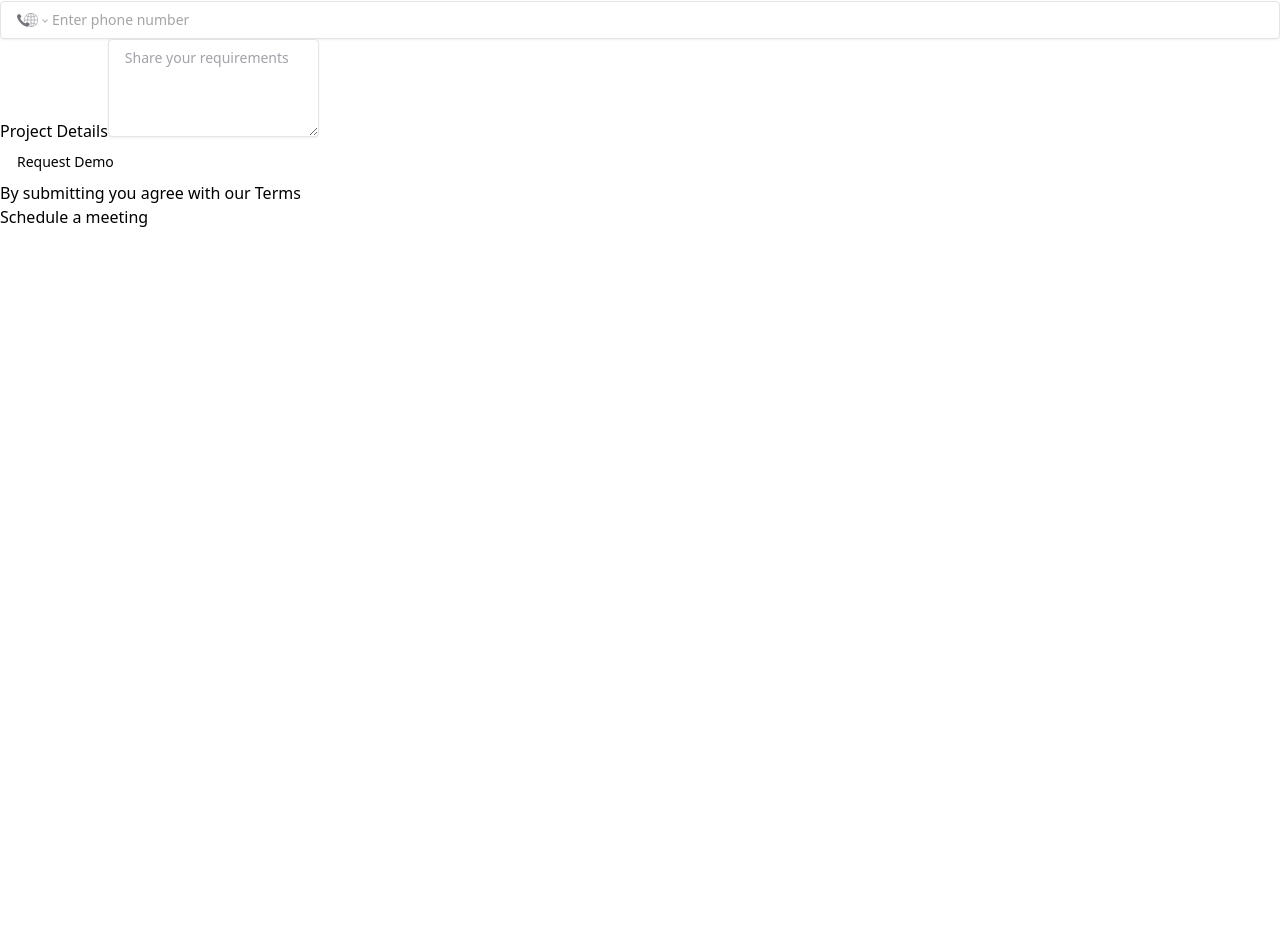
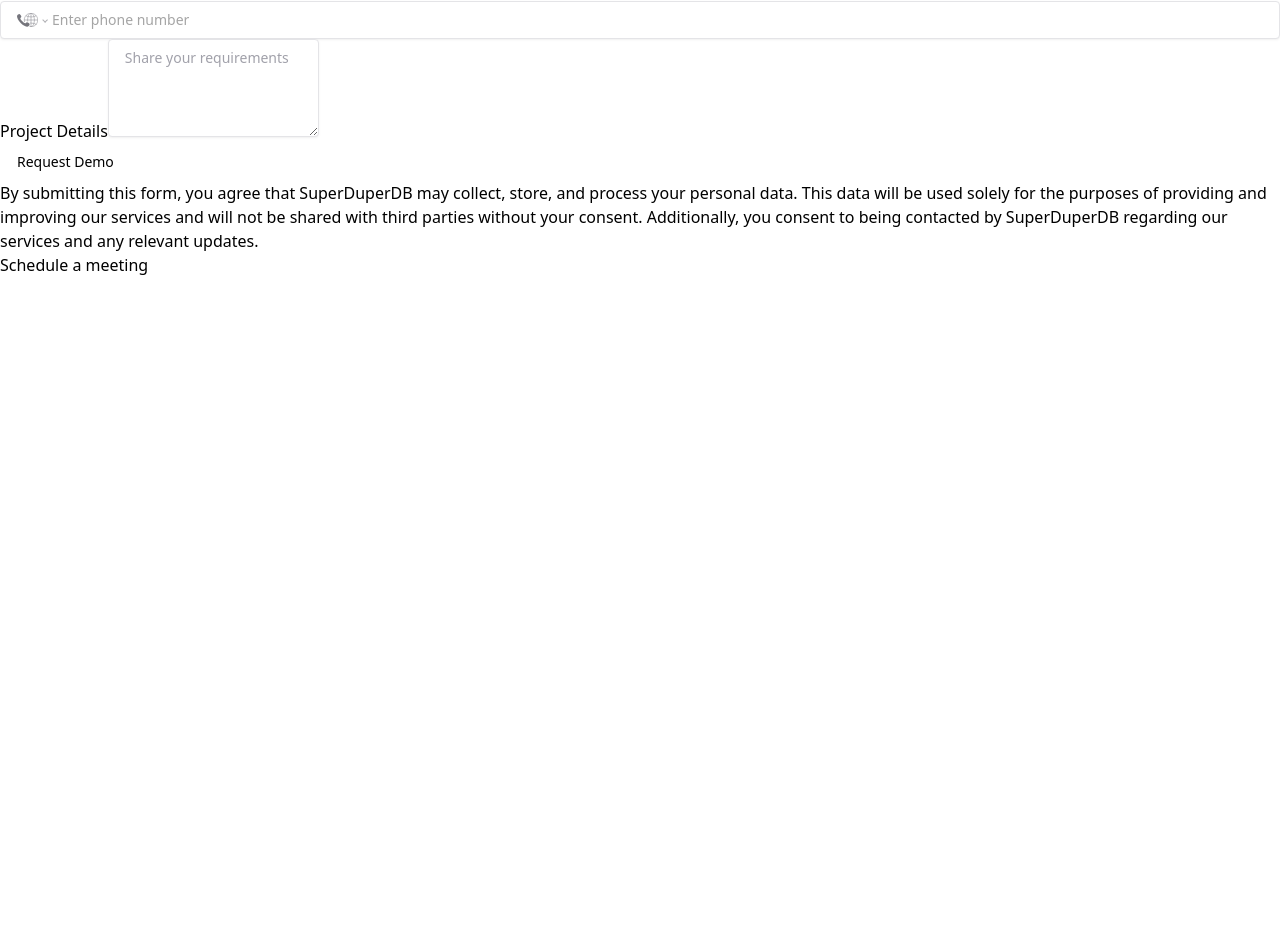
Before and after one commit to guerra2fernando/superduper-white, a Next.js app: page /contact in a window 1280 px wide. Shown: the part 4392-5325 px from the top of the page. Built offline with nearby package versions, Linux system fonts and the light colour scheme.

Commit message:
form update

```diff
--- a/app/(default)/contact/page.tsx
+++ b/app/(default)/contact/page.tsx
@@ -115,8 +115,8 @@
                   </div>
                 </form>
                 <div className="text-center mt-6">
-                  <div className="text-xs text-zinc-500">
-                    By submitting you agree with our <a className="underline hover:no-underline" href="#0">Terms</a>
+                  <div className="text-xs text-zinc-400">
+                  By submitting this form, you agree that SuperDuperDB may collect, store, and process your personal data. This data will be used solely for the purposes of providing and improving our services and will not be shared with third parties without your consent. Additionally, you consent to being contacted by SuperDuperDB regarding our services and any relevant updates.
                   </div>
                 </div>
               </div>
```
